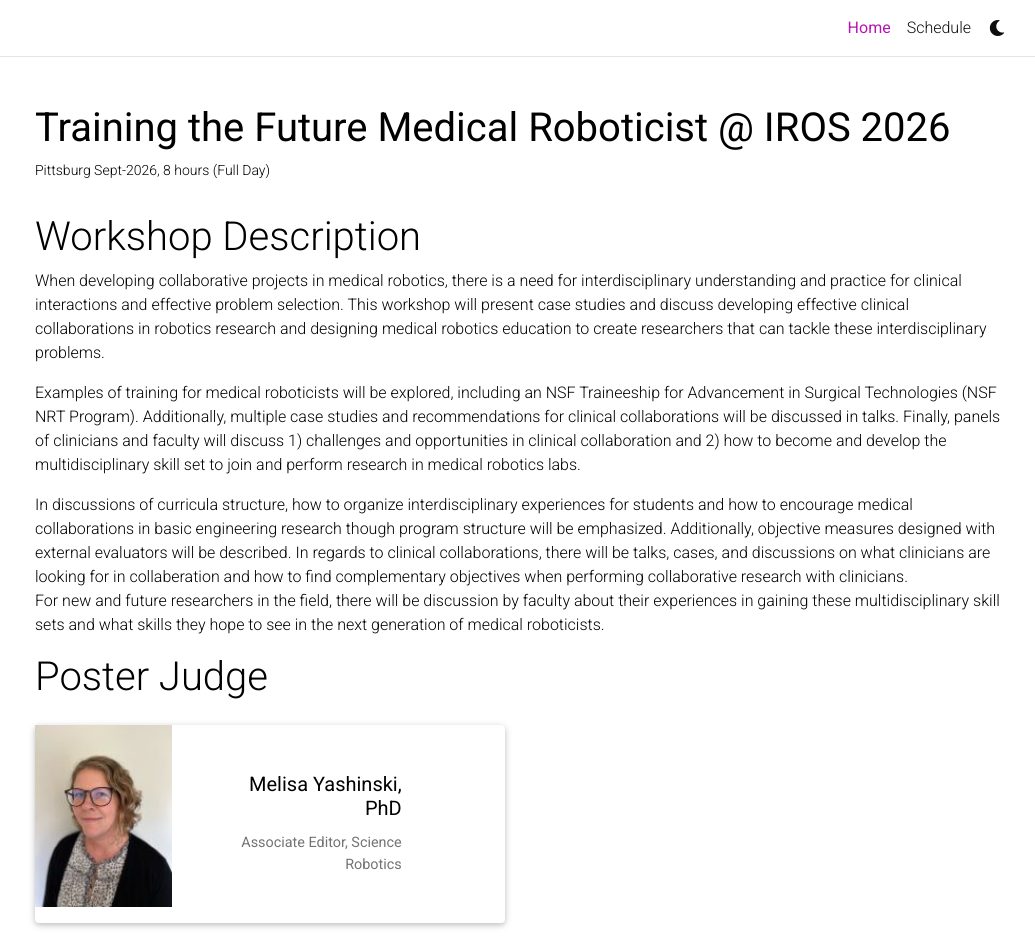
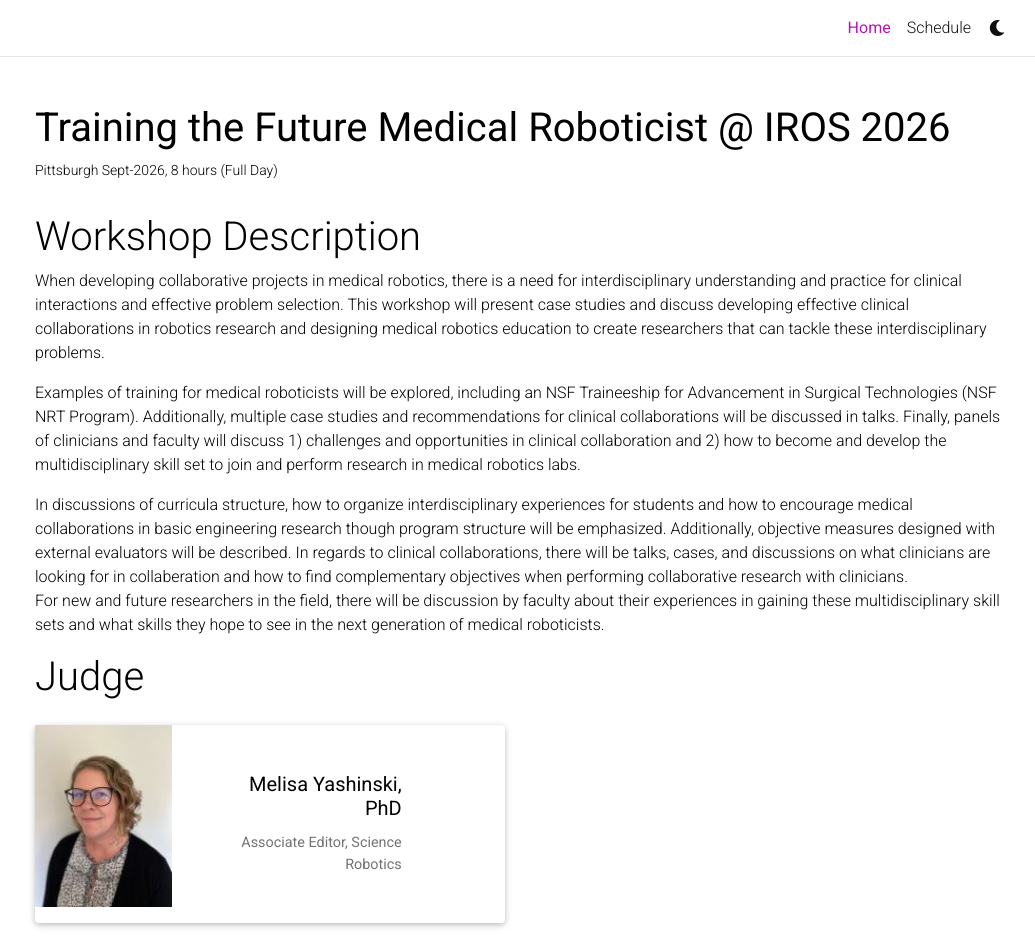
Before and after one commit to future-med-roboticist/future-med-roboticist.github.io, a Jekyll site: the page built from _pages/home.md, in a window 1280 px wide and 1400 px high. Shown: the top 952 px of the window, without its empty margins (120-1155 px from the left). Built offline with Jekyll 4.4.1, drawn with Linux system fonts in a browser that asks for light colours; full-size pictures stand in for the smaller copies a plugin makes; comment, search, counter and statistics services are not loaded; a style sheet for code colours, icons or effects is not loaded; some of the changed text lies outside the part shown.

Commit message:
Update home.md

```diff
--- a/_pages/home.md
+++ b/_pages/home.md
@@ -5,7 +5,7 @@ home_title: <b>Training the Future Medical Roboticist @ IROS 2026</b>
 subtitle:
 nav_title: Home
 permalink: /
-description: Pittsburg Sept-2026, 8 hours (Full Day)
+description: Pittsburgh Sept-2026, 8 hours (Full Day)
 ---
 
 # Workshop Description
@@ -22,7 +22,7 @@ Additionally, objective measures designed with external evaluators will be descr
 In regards to clinical collaborations, there will be talks, cases, and discussions on what clinicians are looking for in collaberation and how to find complementary objectives when performing collaborative research with clinicians.
 For new and future researchers in the field, there will be discussion by faculty about their experiences in gaining these multidisciplinary skill sets and what skills they hope to see in the next generation of medical roboticists.
 
-# Poster Judge
+# Judge
 <div class="row row-cols-2 projects pt-3 pb-3">
   {% include people_horizontal.html name="Melisa Yashinski, PhD" affiliation="Associate Editor, Science Robotics" url="https://www.science.org/journal/scirobotics" img="/assets/img/people/melisa.jpg"  %}
 </div>
@@ -35,7 +35,7 @@ For new and future researchers in the field, there will be discussion by faculty
 
   {% include people_horizontal.html name="Mark Draelos" affiliation="Assistant Professor in Robotics and Ophthamology at University of Michigan" url="https://robotics.umich.edu/profile/mark-draelos/" img="/assets/img/people/mark-2.jpg" %}
 
-  {% include people_horizontal.html name="Pierre Dupont, PhD" affiliation="Professor, Department of Surgery, Boston Children's Hospital and Harvard Medical School" img="/assets/img/people/pierre.webp" url="https://research.childrenshospital.org/researchers/pierre-e-dupont" %}
+  {% include people_horizontal.html name="Pierre Dupont, PhD" affiliation="Professor, Boston Children's, Harvard Medical School" img="/assets/img/people/pierre.webp" url="https://research.childrenshospital.org/researchers/pierre-e-dupont" %}
 
   {% include people_horizontal.html name="Tania Morimoto" affiliation="University of California, San Diego" url="https://jacobsschool.ucsd.edu/people/profile/tania-morimoto" img="/assets/img/people/tania.jpg" %}
 
```
